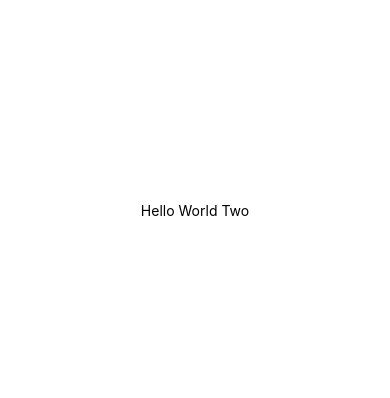
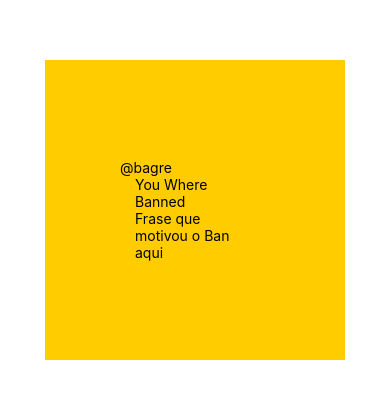
Before and after one commit to omaatheus/ToxicityAPP, a React Native app in the folder ToxicityAPP/: screen /PageBan in a window 390 px wide. Shown: the part 212-610 px from the top of the page. Built offline with nearby package versions, Linux system fonts and the light colour scheme.

Commit message:
feat: implantado componentes
- Feat: Implantado componentes da tela de Banimento.

```diff
--- /dev/null
+++ b/ToxicityAPP/src/Assets/images.tsx
@@ -0,0 +1 @@
+export const bagre = require('../Assets/bagre.jpg');
--- a/ToxicityAPP/src/Constants/Routes/Stack/Stack.tsx
+++ b/ToxicityAPP/src/Constants/Routes/Stack/Stack.tsx
@@ -12,7 +12,7 @@ export default function RouteStack() {
 
         <Stack.Navigator
         screenOptions={{headerShown: false}}
-        initialRouteName='Posts'>
+        initialRouteName='PageBan'>
 
           <Stack.Screen name='PageBan' component={PageBan} />
           <Stack.Screen name='Posts' component={Posts} />
--- a/ToxicityAPP/src/Constants/styles/PageBan.tsx
+++ b/ToxicityAPP/src/Constants/styles/PageBan.tsx
@@ -7,4 +7,23 @@ export const styles = StyleSheet.create({
       alignItems: 'center',
       justifyContent: 'center',
     },
+    warnContainer: {
+      width: 300,
+      height: 300,
+      backgroundColor: '#ffcc00',
+      alignItems: 'center',
+      justifyContent: 'center',
+    },
+    userImage: {
+        borderRadius: 50,
+    },
+    user: {
+        width: 150,
+    },
+    warnBan: {
+        width: 120,
+    },
+    becauseBan: {
+        width: 120,
+    },
   });
--- a/ToxicityAPP/src/Screens/PageBan/PageBan.tsx
+++ b/ToxicityAPP/src/Screens/PageBan/PageBan.tsx
@@ -1,14 +1,21 @@
 import { StatusBar } from 'expo-status-bar';
-import { Text, View } from 'react-native';
+import { Text, View, SafeAreaView, Image } from 'react-native';
 import { styles } from '../../Constants/styles/PageBan';
+import { bagre } from '../../Assets/images';
 
 
 export default function PageBan() {
-  return (
-    <View style={styles.container}>
-
-      <Text>Hello World Two</Text>
-      <StatusBar style="auto" />
-    </View>
-  );
+    return (
+        <SafeAreaView style={styles.container}>
+            <View style={styles.warnContainer}>
+                <Image src={bagre} style={styles.userImage} />
+                <Text style={styles.user}>@bagre</Text>
+                <Text style={styles.warnBan}>You Where Banned</Text>
+                <Text style={styles.warnBan}>{/*Aqui ficará a Variável*/}
+                    Frase que motivou o Ban aqui
+                </Text>
+                <StatusBar style="auto" />
+            </View>
+        </SafeAreaView>
+    );
 }
```
Also changed, not shown: ToxicityAPP/src/Assets/bagre.jpg (added).
